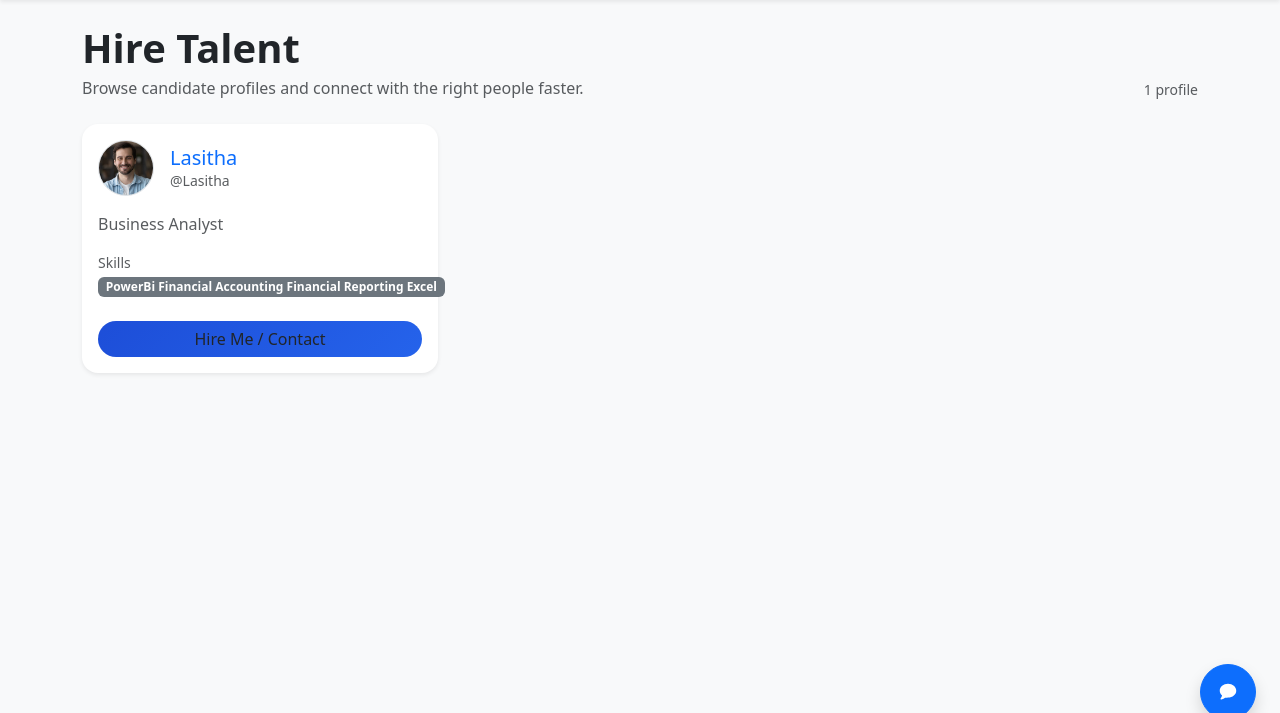
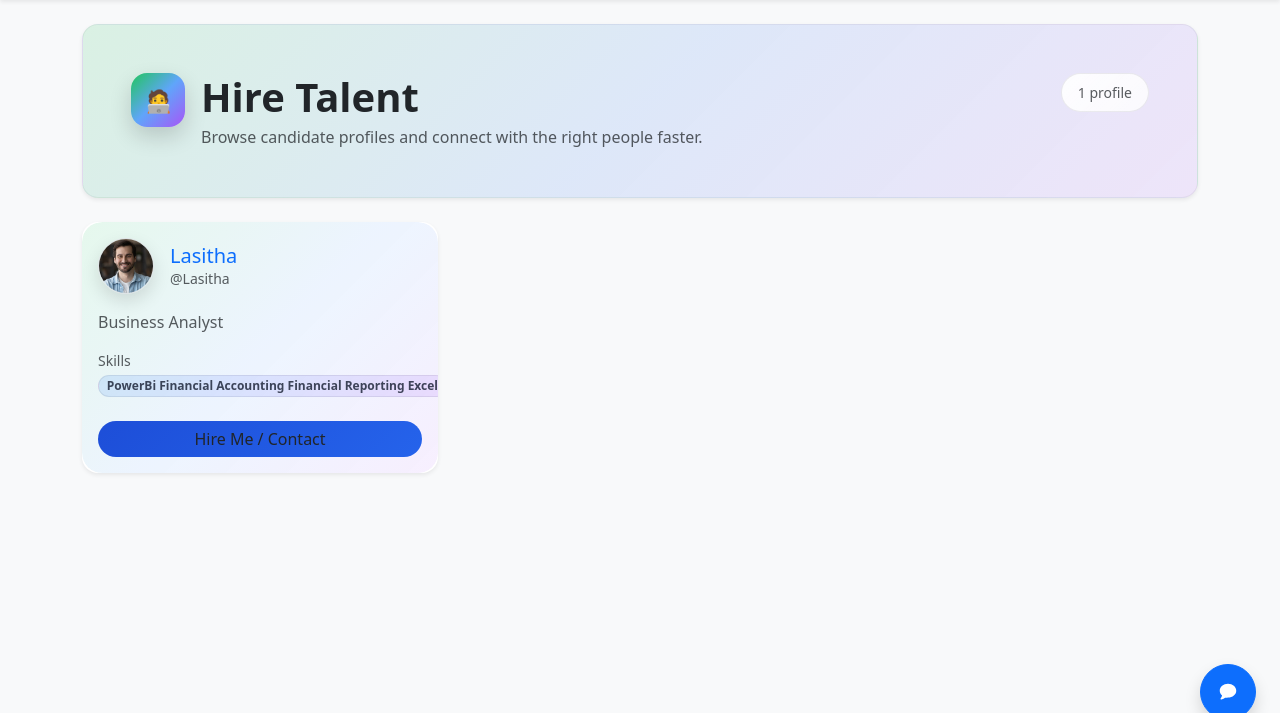
Before and after one commit to themiyawijenayaka100-coder/jobportal, a Django app: page /talents/ in a window 1280 px wide. Shown: the part 56-769 px from the top of the page. Run offline with Django 5.2, Linux system fonts and the light colour scheme; a user stored in the database is signed in; data comes from the database, SQL or seed files in the repository.

Commit message:
Improved visibility of hire talent tab

```diff
--- a/accounts/templates/talent_list.html
+++ b/accounts/templates/talent_list.html
@@ -1,26 +1,86 @@
 {% extends 'base.html' %}
 
 {% block content %}
-<div class="d-flex flex-wrap justify-content-between align-items-end gap-3 mb-4">
+<style>
+  /* Scoped to Hire Talent page only */
+  .talent-page .talent-hero {
+    background: linear-gradient(135deg, rgba(34, 197, 94, .14), rgba(59, 130, 246, .14), rgba(168, 85, 247, .12));
+    border: 1px solid rgba(15, 23, 42, .06);
+  }
+  .talent-page .talent-badge {
+    width: 54px;
+    height: 54px;
+    border-radius: 16px;
+    background: linear-gradient(135deg, #22c55e, #60a5fa, #a855f7);
+    color: #0b1020;
+    display: inline-flex;
+    align-items: center;
+    justify-content: center;
+    box-shadow: 0 .6rem 1.4rem rgba(0, 0, 0, .16);
+  }
+  .talent-page .talent-card {
+    position: relative;
+    overflow: hidden;
+    border: 1px solid rgba(15, 23, 42, .06);
+  }
+  .talent-page .talent-card::before {
+    content: "";
+    position: absolute;
+    inset: 0;
+    pointer-events: none;
+    background: linear-gradient(135deg, rgba(34,197,94,.12), rgba(96,165,250,.12), rgba(168,85,247,.10));
+    opacity: .95;
+    mask: linear-gradient(#000, #000) content-box, linear-gradient(#000, #000);
+    -webkit-mask: linear-gradient(#000, #000) content-box, linear-gradient(#000, #000);
+    padding: 1px;
+    border-radius: 1.25rem;
+  }
+  .talent-page .talent-avatar {
+    box-shadow: 0 .45rem 1.1rem rgba(0, 0, 0, .12);
+  }
+  .talent-page .talent-avatar-fallback {
+    background: linear-gradient(135deg, rgba(96, 165, 250, .18), rgba(168, 85, 247, .14));
+  }
+  .talent-page .skill-pill {
+    background: linear-gradient(135deg, rgba(96,165,250,.20), rgba(168,85,247,.14));
+    border: 1px solid rgba(15, 23, 42, .08);
+    color: rgba(15, 23, 42, .78);
+    font-weight: 700;
+  }
+  .talent-page .count-chip {
+    background: linear-gradient(135deg, rgba(255,255,255,.92), rgba(255,255,255,.78));
+    border: 1px solid rgba(15, 23, 42, .08);
+  }
+</style>
+
+<div class="talent-page">
+  <div class="talent-hero rounded-4 p-4 p-md-5 shadow-sm mb-4">
+    <div class="d-flex flex-wrap justify-content-between align-items-start gap-3">
+      <div class="d-flex align-items-start gap-3">
+        <div class="talent-badge" aria-hidden="true">
+          <span style="font-size: 22px; line-height: 1;">🧑‍💻</span>
+        </div>
         <div>
           <h1 class="fw-bold mb-1">Hire Talent</h1>
           <p class="text-muted mb-0">Browse candidate profiles and connect with the right people faster.</p>
         </div>
-    <div class="small text-muted">
+      </div>
+      <div class="small text-muted px-3 py-2 rounded-pill count-chip">
         {{ profiles|length }} profile{{ profiles|length|pluralize }}
+      </div>
     </div>
   </div>
 
   <div class="row g-4">
       {% for profile in profiles %}
           <div class="col-12 col-sm-6 col-lg-4">
-            <div class="card h-100 shadow-sm border-0 rounded-4 card-lift">
+              <div class="card talent-card h-100 shadow-sm border-0 rounded-4 card-lift">
                   <div class="card-body d-flex flex-column position-relative">
                       <div class="d-flex align-items-center gap-3 mb-3">
                           {% if profile.profile_picture %}
-                            <img src="{{ profile.profile_picture.url }}" alt="{{ profile.user.get_full_name|default:profile.user.username }}" class="rounded-circle border" style="width: 56px; height: 56px; object-fit: cover;">
+                              <img src="{{ profile.profile_picture.url }}" alt="{{ profile.user.get_full_name|default:profile.user.username }}" class="rounded-circle border talent-avatar" style="width: 56px; height: 56px; object-fit: cover;">
                           {% else %}
-                            <div class="rounded-circle bg-light border d-flex align-items-center justify-content-center text-muted fw-bold" style="width: 56px; height: 56px;">
+                              <div class="rounded-circle border d-flex align-items-center justify-content-center text-dark fw-bold talent-avatar talent-avatar-fallback" style="width: 56px; height: 56px;">
                                   {{ profile.user.username|slice:":1"|upper }}
                               </div>
                           {% endif %}
@@ -48,7 +108,7 @@
                           <div class="small text-muted mb-1">Skills</div>
                           {% if profile.skills %}
                               <div class="d-flex flex-wrap gap-2">
-                                <span class="badge text-bg-secondary">{{ profile.skills }}</span>
+                                  <span class="badge rounded-pill skill-pill">{{ profile.skills }}</span>
                               </div>
                           {% else %}
                               <div class="text-muted">No skills listed.</div>
@@ -76,4 +136,5 @@
           </div>
       {% endfor %}
   </div>
+</div>
 {% endblock %}
```
Lines whose indentation alone changed are shown as unchanged.
